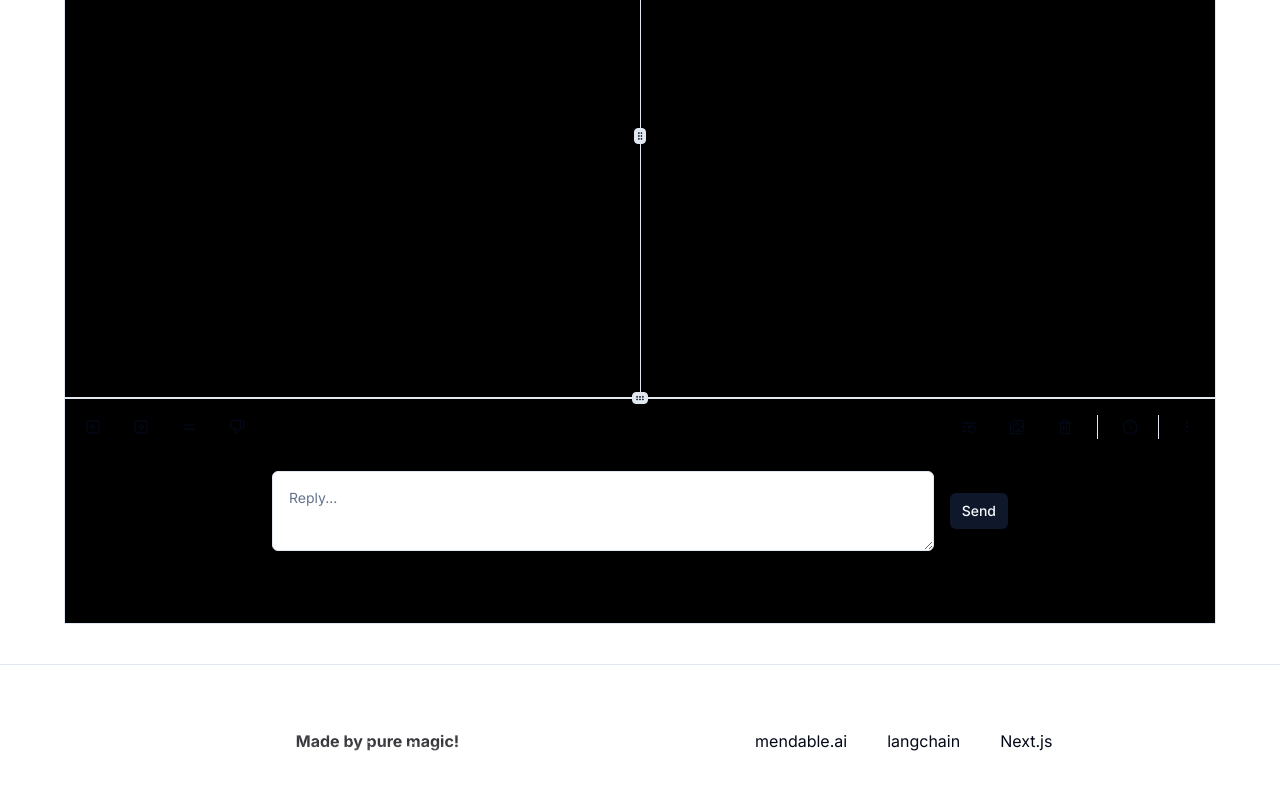
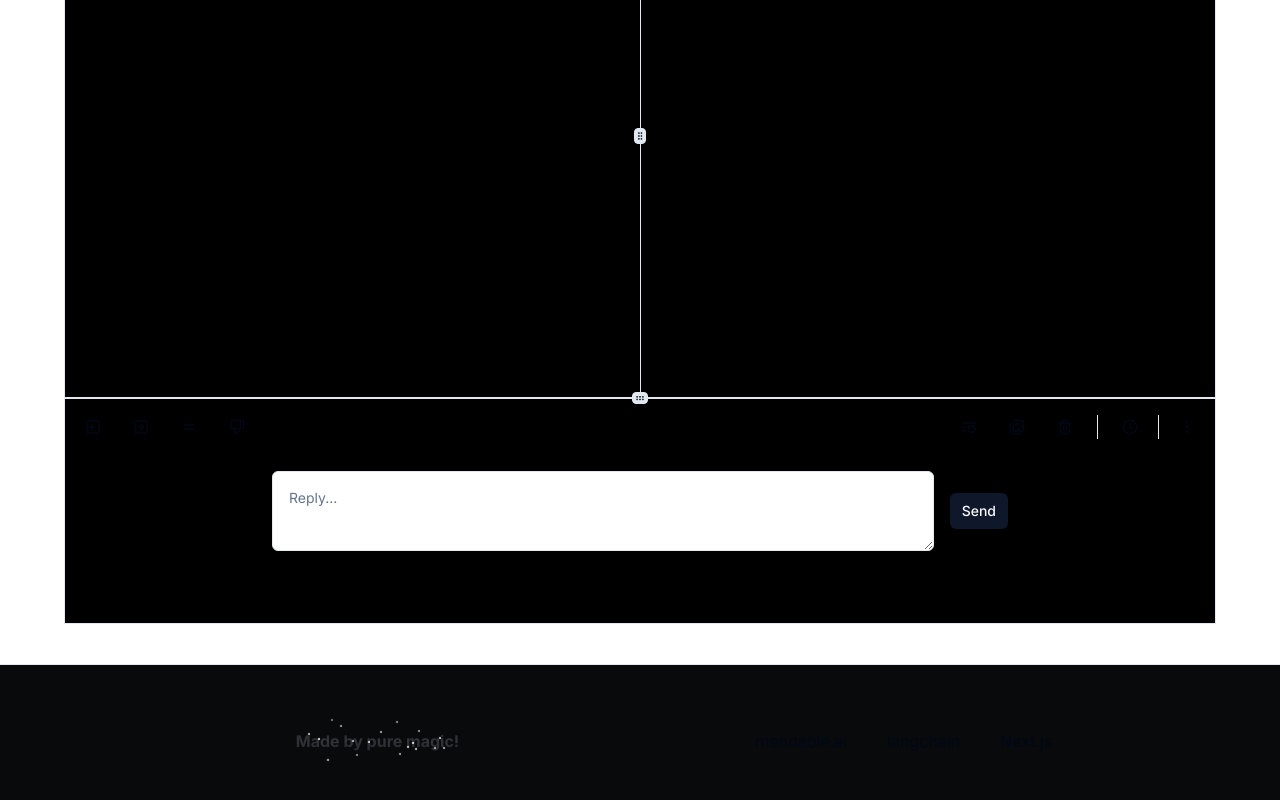
Before and after one commit to mendableai/rag-arena, a Next.js app: page / in a window 1280 px wide. Shown: the part 222-1022 px from the top of the page. Built offline with nearby package versions, Linux system fonts and the light colour scheme.

Commit message:
Update index.tsx

```diff
--- a/components/theme/footer/index.tsx
+++ b/components/theme/footer/index.tsx
@@ -3,7 +3,7 @@ import Link from "next/link";
 
 export default function Footer() {
   return (
-    <div className="flex items-center py-5 mt-10 w-full justify-center border-t">
+    <div className="flex items-center py-5 mt-10 w-full justify-center border-t bg-[#080a0c]">
       <div className="flex flex-row justify-evenly items-center max-w-7xl w-full center">
         <div>
           <TextRevealCard
```
